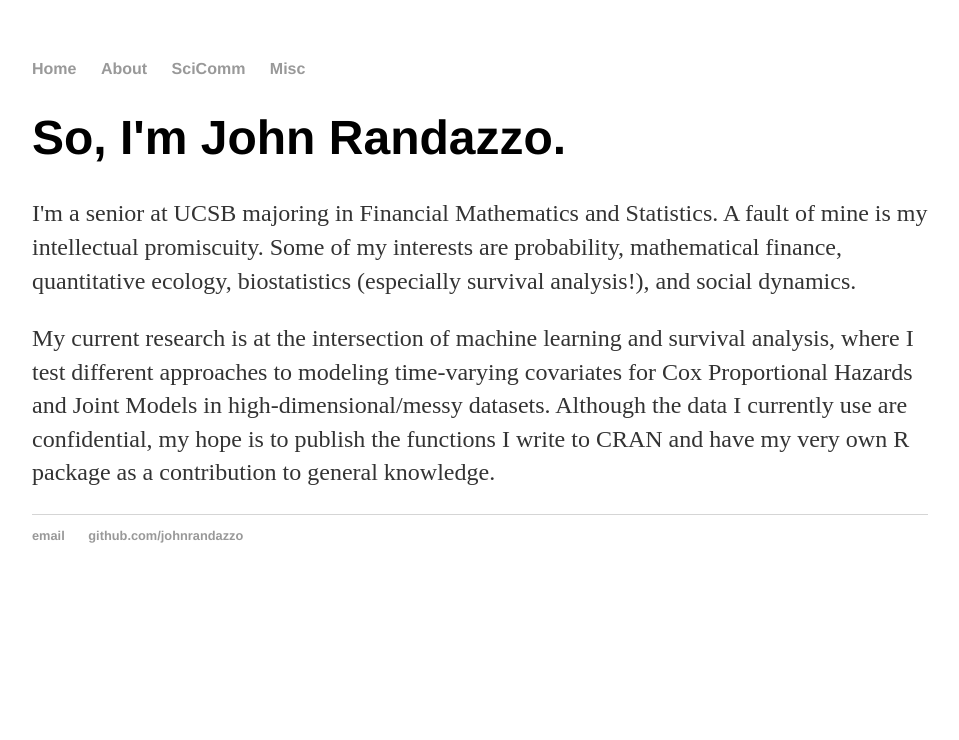
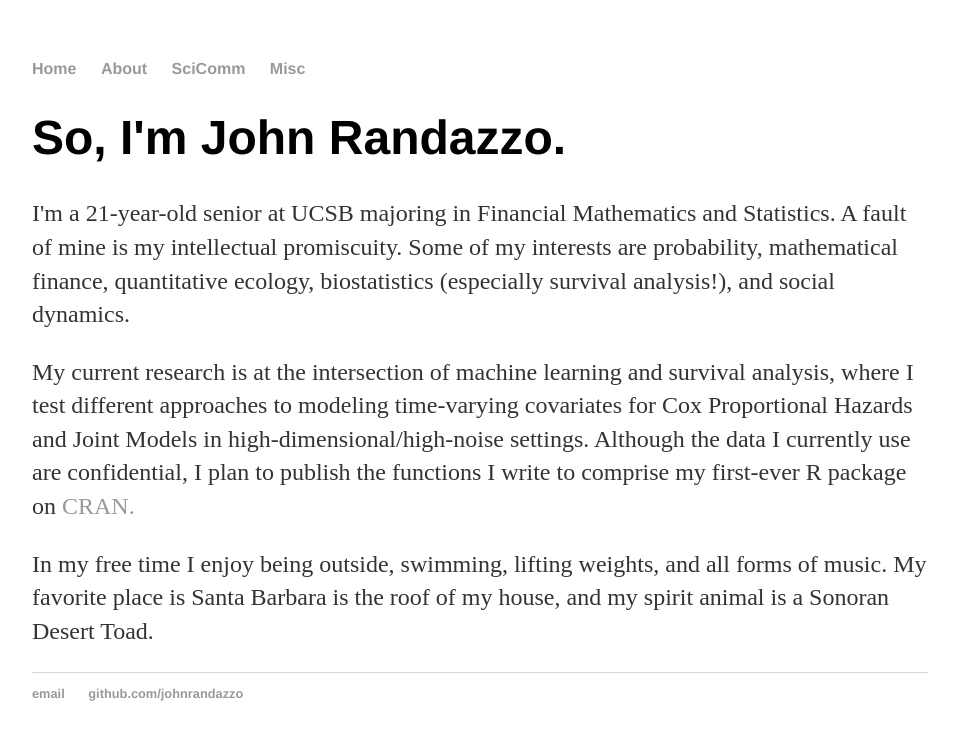
Before and after one commit to johnrandazzo/johnrandazzo.github.io, a Jekyll site: the page built from about/index.html, in a window 1280 px wide. Shown: the top 740 px of the page, without its empty margins (160-1119 px from the left). Built offline with Jekyll 4.4.1, drawn with Linux system fonts in a browser that asks for light colours.

Commit message:
Update index.html

```diff
--- a/about/index.html
+++ b/about/index.html
@@ -5,6 +5,7 @@ title: About Me
 
 <div class="blurb">
 	<h1>So, I'm John Randazzo.</h1>
-	<p>I'm a senior at UCSB majoring in Financial Mathematics and Statistics. A fault of mine is my intellectual promiscuity. Some of my interests are probability, mathematical finance, quantitative ecology, biostatistics (especially survival analysis!), and social dynamics. </p>
-  <p>My current research is at the intersection of machine learning and survival analysis, where I test different approaches to modeling time-varying covariates for Cox Proportional Hazards and Joint Models in high-dimensional/messy datasets. Although the data I currently use are confidential, my hope is to publish the functions I write to CRAN and have my very own R package as a contribution to general knowledge. </p>
+	<p>I'm a 21-year-old senior at UCSB majoring in Financial Mathematics and Statistics. A fault of mine is my intellectual promiscuity. Some of my interests are probability, mathematical finance, quantitative ecology, biostatistics (especially survival analysis!), and social dynamics. </p>
+  <p>My current research is at the intersection of machine learning and survival analysis, where I test different approaches to modeling time-varying covariates for Cox Proportional Hazards and Joint Models in high-dimensional/high-noise settings. Although the data I currently use are confidential, I plan to publish the functions I write to comprise my first-ever R package on <a href="https://cran.r-project.org/"> CRAN. </a></p>
+<p>In my free time I enjoy being outside, swimming, lifting weights, and all forms of music. My favorite place is Santa Barbara is the roof of my house, and my spirit animal is a Sonoran Desert Toad. </p>
 </div><!-- /.blurb -->
```
